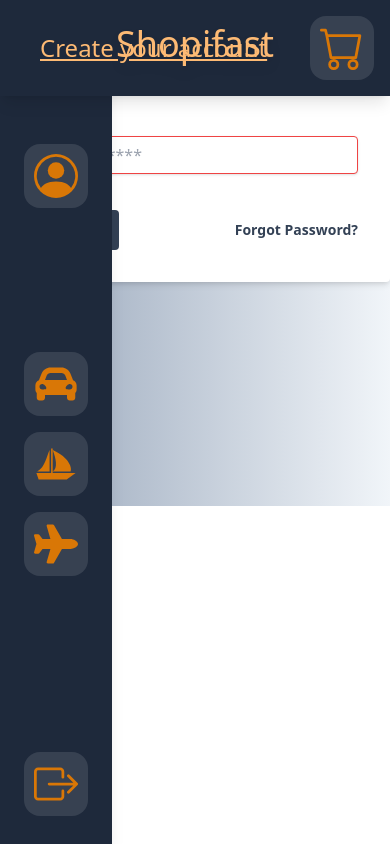
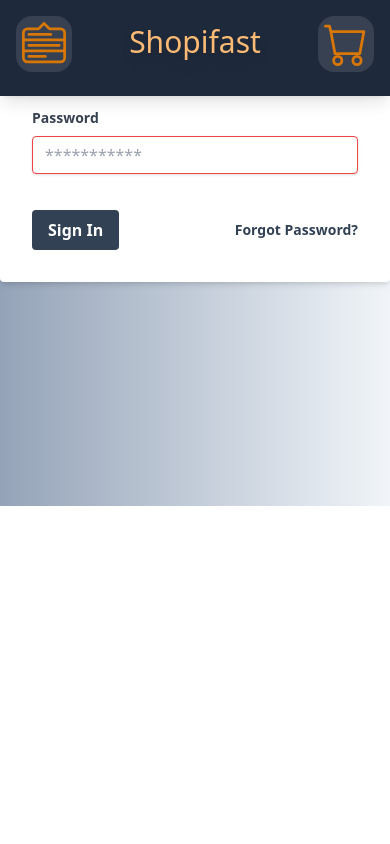
Before and after one commit to Peperito/e-commerce-project, a React (Create React App) app in the folder frontend/: page /login in a window 390 px wide. Built offline with nearby package versions, Linux system fonts and the light colour scheme.

Commit message:
"Mobile Homapage"

```diff
--- a/frontend/public/index.html
+++ b/frontend/public/index.html
@@ -24,7 +24,7 @@
       work correctly both with client-side routing and a non-root public URL.
       Learn how to configure a non-root public URL by running `npm run build`.
     -->
-    <title>React App</title>
+    <title>Shopifast</title>
   </head>
   <body>
     <noscript>You need to enable JavaScript to run this app.</noscript>
--- /dev/null
+++ b/frontend/src/api/products.js
@@ -0,0 +1,11 @@
+import { API_ENDPOINT } from ".";
+import axios from "axios";
+
+export const getUsers = async () => {
+
+    const response = await axios.get(`${API_ENDPOINT}/users`);
+
+    const users = await response.json();
+
+    return users;
+  };
--- a/frontend/src/api/users.js
+++ b/frontend/src/api/users.js
@@ -5,14 +5,6 @@
   baseURL: "https://localhost:3001",
   withCredentials: true
 });
-
-export const getUsers = async () => {
-  const response = await fetch(`${API_ENDPOINT}/users`);
-  const users = await response.json();
-
-  return users;
-};
-
 
 export const login = async(username, password) => {
 
--- a/frontend/src/components/LogoBar.js
+++ b/frontend/src/components/LogoBar.js
@@ -1,14 +1,15 @@
 import React from "react";
 import { Link } from "react-router-dom";
-import { BsCart} from "react-icons/bs";
+import { BsCart, BsMenuDown} from "react-icons/bs";
 
 const LogoBar = () => {
 
     return (
         <div className ="fixed top-0  h-24 w-screen bg-slate-800 text-orange-300 shadow-lg z-20">
-            <Link to="/"><h1 className="z-40 font-oswald text-center pt-6 text-4xl drop-shadow-lg"> Shopifast </h1></Link>
+            <h1 className="z-40 font-oswald text-center pt-6 text-3xl md:text-4xl drop-shadow-lg"> <Link to="/">Shopifast </Link></h1>
             <CreateOrDisplay />
             <LogoBarIcon icon={ < BsCart size="44" />} />
+            <LogoMenuIcon icon={ < BsMenuDown size="44" />} />
         </div>
     )
 }
@@ -21,18 +22,25 @@
     </div>
 )};
 
+const LogoMenuIcon = ({ icon }) => {
+    return (
+        <div className = "logo-menu-icon" >
+            {icon}
+        </div>)
+}
+
 const CreateOrDisplay = () => {
 
     const user = localStorage.getItem("username")
 
     if(!user){
         return (
-            <Link to="/register"><h2 className="fixed z-30 font-oswald text-2xl underline hover:text-slate-600 pl-2 left-8 top-8">Create your account</h2></Link>
+            <Link to="/register"><h2 className="fixed z-30 invisible md:visible font-oswald md:text-2xl underline hover:text-slate-600 pl-2 left-8 top-8">Create your account</h2></Link>
         )
     }
     else {
         return (
-            <h2 className="fixed z-30 font-oswald text-2xl pl-2 left-8 top-8"> {user} </h2>
+            <h2 className="fixed z-30 invisible md:visible font-oswald md:text-2xl pl-2 left-8 top-8"> {user} </h2>
         )
     }
 
--- a/frontend/src/components/SideBar.js
+++ b/frontend/src/components/SideBar.js
@@ -28,7 +28,7 @@
 
 
     return (
-    <div className="fixed top-0 left-0 h-screen w-28 bg-slate-800 shadow-lg overflow-y-auto z-10">
+    <div className="fixed top-0 left-0 h-screen w-28 bg-slate-800 shadow-lg overflow-y-auto z-10 invisible lg:visible">
         <Link to={value}><SideBarIconProfile icon={ < BsPersonCircle size="44" />} tooltipText="Access your account here" /></Link>
         <SideBarIcon icon={ < FaCarAlt size="44" />} />
         <SideBarIcon icon={ < GiSailboat size="44" />} />
--- a/frontend/src/index.css
+++ b/frontend/src/index.css
@@ -61,7 +61,18 @@
 
   .logo-bar-icon{
 		@apply absolute flex items-center justify-center
-		h-16 w-16 mx-auto top-4 right-4
+		h-14 w-14 md:h-16 md:w-16 mx-auto top-4 right-4
+    bg-gray-700 text-amber-600
+    hover:bg-amber-800
+    rounded-2xl hover:rounded-xl
+    transition-all duration-100 ease-linear
+    cursor-pointer;
+	}
+
+  .logo-menu-icon{
+		@apply absolute flex items-center justify-center
+    visible md:invisible
+		h-14 w-14 md:h-16 md:w-16 mx-auto top-4 left-4
     bg-gray-700 text-amber-600
     hover:bg-amber-800
     rounded-2xl hover:rounded-xl
--- a/frontend/src/routes/WelcomePage.js
+++ b/frontend/src/routes/WelcomePage.js
@@ -8,11 +8,11 @@
         <main>
             <SideBar />
             <LogoBar />
-            <div className="flex w-screen h-screen justify-end items-end overflow-auto bg-gradient-to-r from-slate-400 to-slate-100" >
-                <div className="grid grid-cols-6 gap-4 justify-items-stretch w-screen h-screen" >
+            <div className="flex min-w-screen h-screen justify-end items-end overflow-auto bg-gradient-to-r from-slate-400 to-slate-100" >
+                <div className="grid grid-cols-6 gap-4 justify-items-stretch min-w-screen h-screen" >
 
                     <div className="col-span-6 justify-self-stretch pt-24 pb-60 bg-hero-pattern">
-                        <h2 className="font-oswald font-semibold text-8xl text-center pt-48 text-transparent bg-gradient-to-r from-purple-400 to-orange-600 bg-clip-text">
+                        <h2 className="font-oswald font-semibold text-6xl md:text-7xl xl:text-8xl text-center pt-48 text-transparent bg-gradient-to-r from-purple-400 to-orange-600 bg-clip-text">
                             Shopifast, loads Fast
                         </h2>
                     </div>
@@ -24,7 +24,7 @@
 
                     <div></div>
                     <div className="col-start-2 col-end-6 justify-self-center">
-                        <h2 className="font-oswald text-4xl text-center text-slate-900">
+                        <h2 className="font-oswald text-3xl md:text-4xl text-center text-orange-200 bg-slate-800 shadow-md rounded-md mt-4 mb-2 p-2">
                             Browse our categories from the sidebar and discover our selection of cars, boats and planes!
                         </h2>
                     </div>
```
Also changed, not shown: 2 other files (tests, documents, lock files or other folders).
